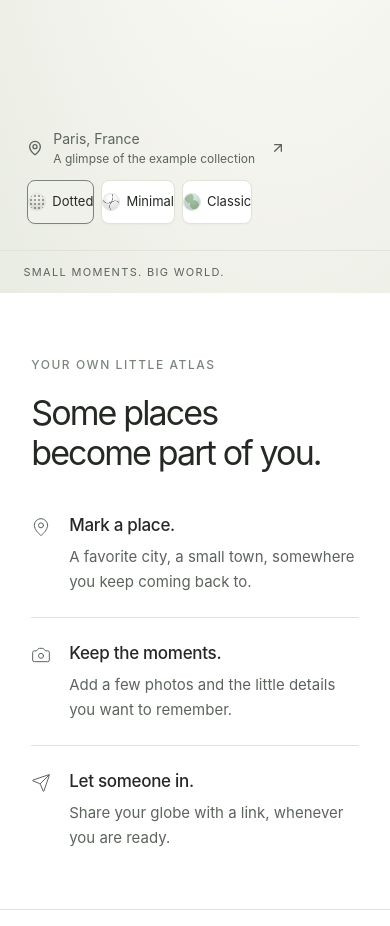
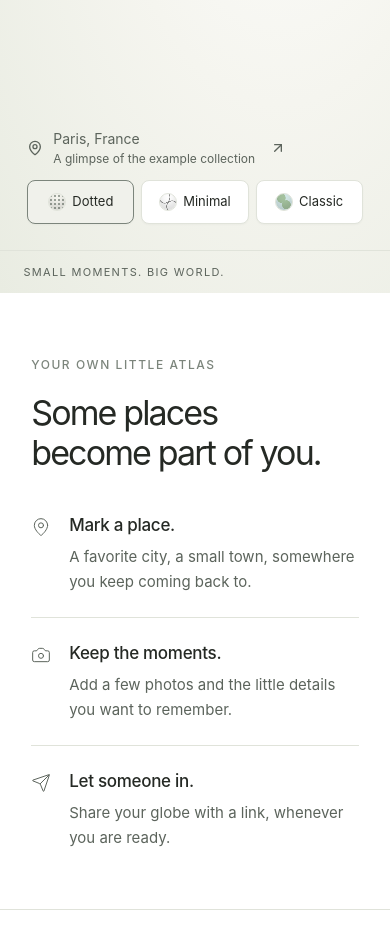
Before and after one commit to MatejBendik/GlobeAlbum, a Next.js app: page / in a window 390 px wide. Shown: the part 840-1766 px from the top of the page. Built offline with nearby package versions, Linux system fonts and the light colour scheme; no server answers; what @neon/auth would draw is missing.

Commit message:
Stretch the mobile globe style buttons into one row

```diff
--- a/src/app/globals.css
+++ b/src/app/globals.css
@@ -1984,6 +1984,7 @@ select:focus-visible {
     grid-template-rows: auto clamp(300px, 100vw, 490px) auto;
   }
   .hero-preview-controls {
+    justify-self: stretch;
     margin: 0 7% 26px;
   }
   .hero-orbit-label {
@@ -1992,9 +1993,13 @@ select:focus-visible {
     margin: 14px 7% 0;
     writing-mode: horizontal-tb;
   }
+  .hero-style-options {
+    display: grid;
+    grid-template-columns: repeat(3, minmax(0, 1fr));
+  }
   .hero-style-options .hero-style-button {
     gap: 6px;
-    padding-inline: 8px;
+    padding-inline: 5px;
   }
   .hero-bottom {
     height: 43px;
```
Also changed, not shown: 3 other files (tests, documents, lock files or other folders).
